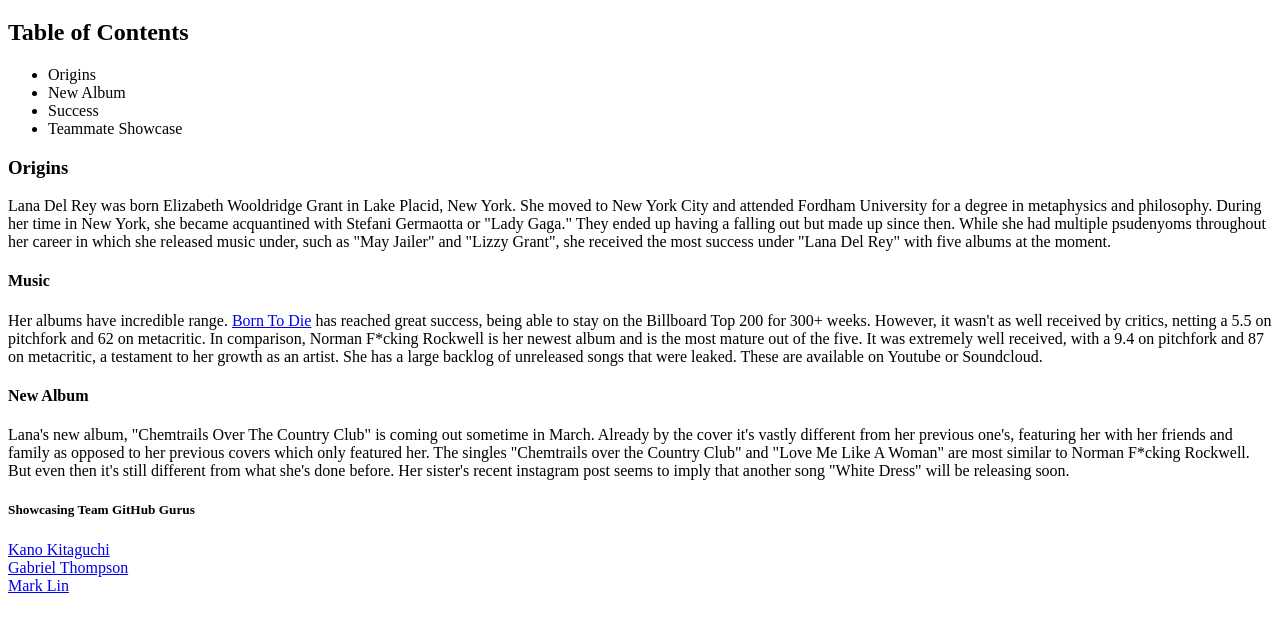
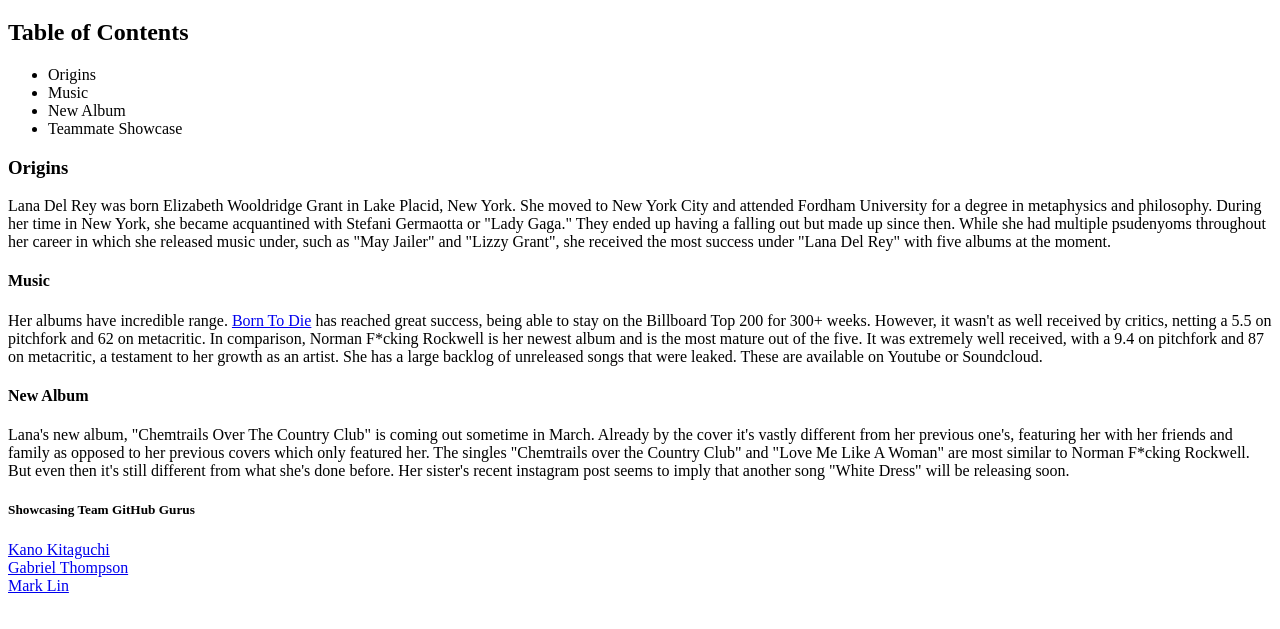
Before and after one commit to anita-liang/web, a plain HTML site: page index.html in a window 1280 px wide. Shown: the part 61-690 px from the top of the page. Drawn offline with Linux system fonts and the light colour scheme.

Commit message:
Update index.html

```diff
--- a/index.html
+++ b/index.html
@@ -4,8 +4,8 @@
 	<h2>Table of Contents</h2>
 	<ul>
 	<li>Origins</li>
-		<li>New Album</li>
-				<li>Success</li>
+		<li>Music</li>
+				<li>New Album</li>
 		<li>Teammate Showcase</li>
 		</ul>
 	<h3>Origins</h3>
```
